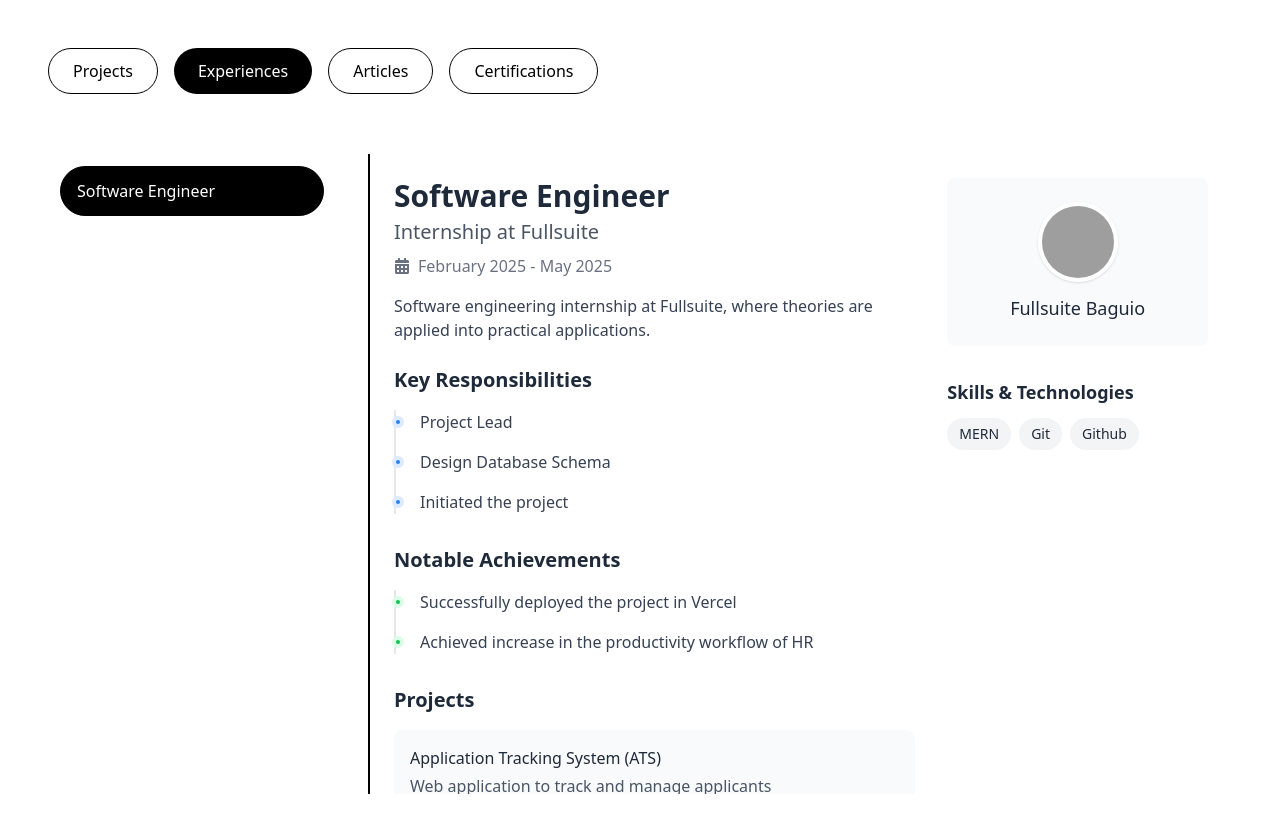
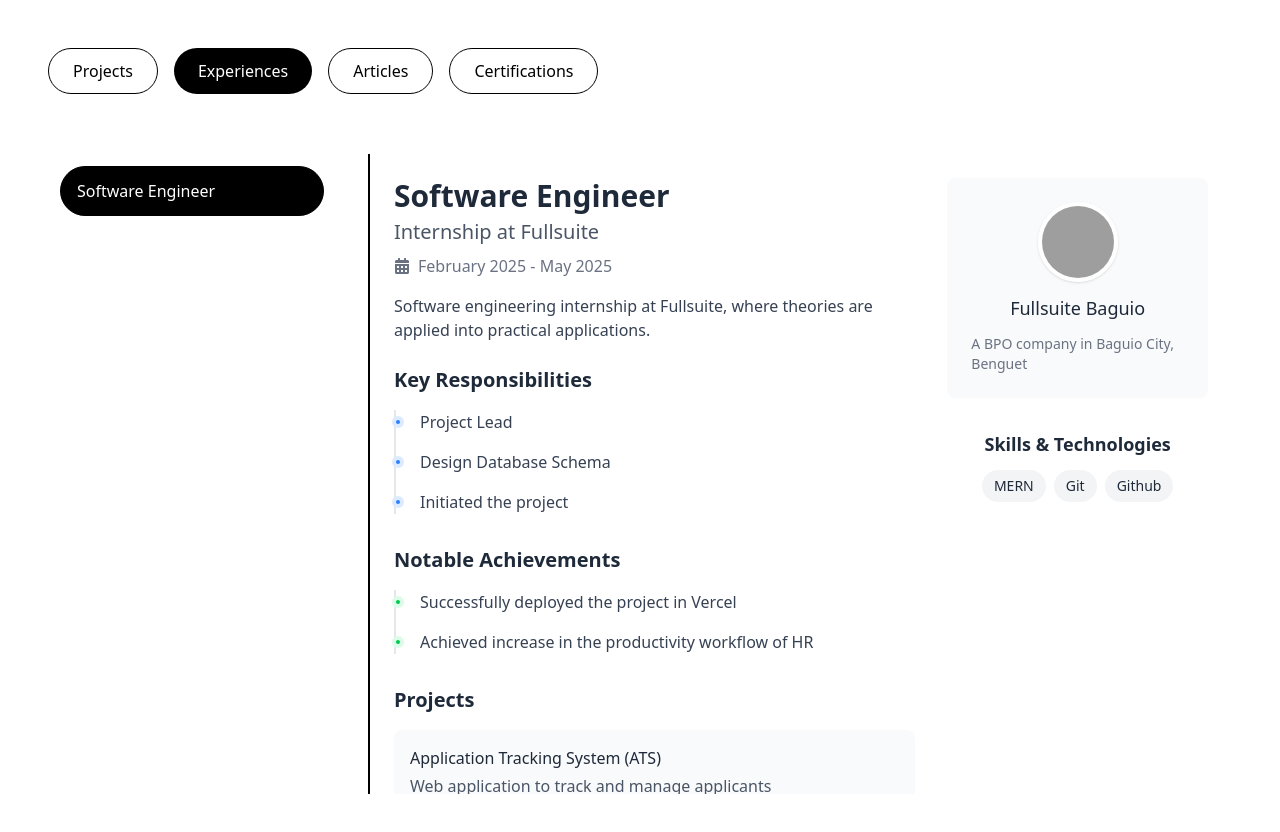
Before and after one commit to jzaragosa06/portfolio-v1, a React (Vite) app: page /works in a window 1280 px wide. Both pictures are taken after a click on the element "Experiences". Shown: the top 832 px of the page. Built offline with nearby package versions, Linux system fonts and the light colour scheme; grey boxes are pictures that could not be loaded.

Commit message:
feat: enhance ExperienceDetail component; add company info display and update Works component styling to rounded-full for modern look

```diff
--- a/src/components/details/ExperiencesDetails.jsx
+++ b/src/components/details/ExperiencesDetails.jsx
@@ -100,11 +100,12 @@ function ExperienceDetail({ experience }) {
                             <h3 className="text-lg font-medium text-gray-800 text-center">
                                 {experience.company}
                             </h3>
+                            <p className='text-sm text-gray-500'>{experience.companyInfo}</p>
                         </div>
                     </div>
 
                     {/* Skills Section */}
-                    <div>
+                    <div className='flex flex-col items-center'>
                         <h3 className="text-lg font-semibold text-gray-800 mb-3">Skills & Technologies</h3>
                         <div className="flex flex-wrap gap-2">
                             {experience.tags.map((tag, idx) => (
--- a/src/data/experiences.js
+++ b/src/data/experiences.js
@@ -13,11 +13,12 @@ const experiences = [
             {
                 title: "Application Tracking System (ATS)",
                 description: "Web application to track and manage applicants",
-                repository: "",
-                source: "",
+                repository: "sample.com",
+                source: "sample.com",
             }
         ],
         company: "Fullsuite Baguio",
+        companyInfo: "A BPO company in Baguio City, Benguet",
         startDate: "February 2025",
         endDate: "May 2025",
         responsibilities: ["Project Lead", "Design Database Schema", "Initiated the project"],
--- a/src/pages/Works.jsx
+++ b/src/pages/Works.jsx
@@ -92,7 +92,7 @@ const Works = () => {
                                         <div
                                             key={article.id}
                                             onClick={() => handleItemSelected(article.id)}
-                                            className={`rounded-2xl px-4 py-3 cursor-pointer text-sm md:text-base font-medium transition-all duration-200 border ${selectedItemId === article.id
+                                            className={`rounded-full px-4 py-3 cursor-pointer text-sm md:text-base font-medium transition-all duration-200 border ${selectedItemId === article.id
                                                 ? "bg-black text-white border-black"
                                                 : "border border-black text-black hover:bg-black hover:text-white"
                                                 }`}
```
